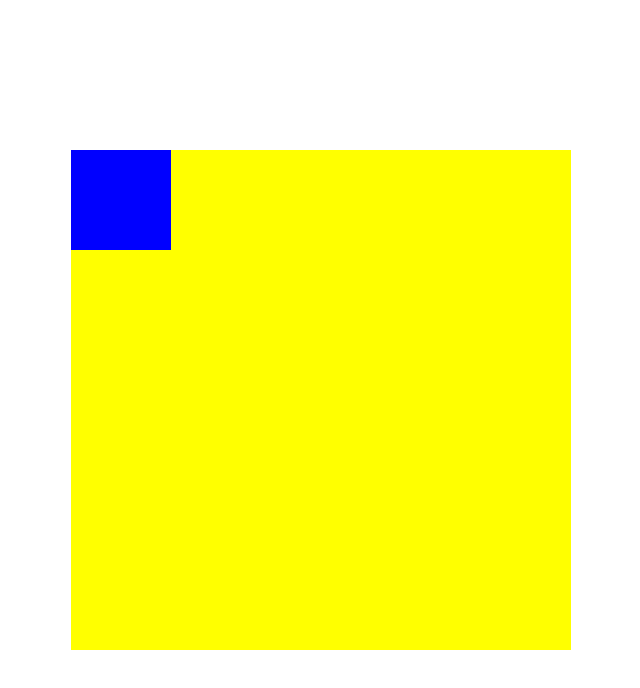
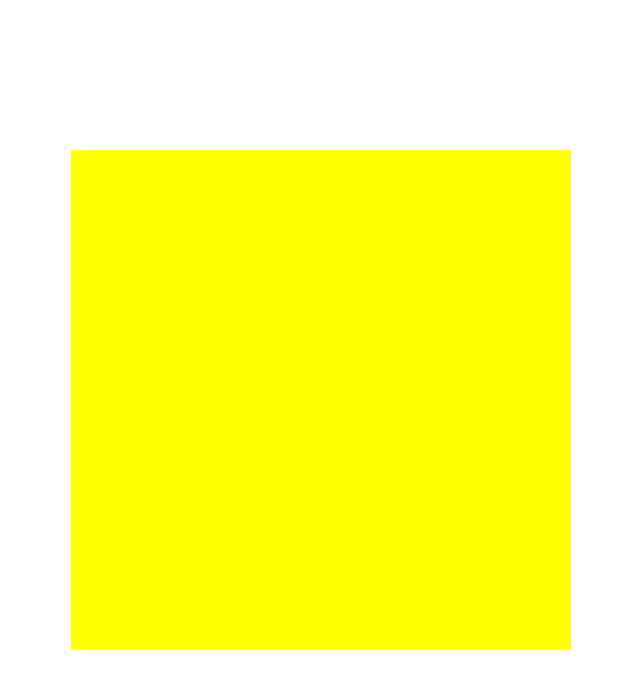
Before and after one commit to hyungmogu/simple-draggable-component, a React (Create React App) app in the folder main-typescript/: page / in a window 1280 px wide. Shown: the top 688 px of the page, without its empty margins (319-959 px from the left). Built offline with nearby package versions, Linux system fonts and the light colour scheme.

Commit message:
Convert Draggable to typescript

```diff
--- a/main-typescript/src/App.tsx
+++ b/main-typescript/src/App.tsx
@@ -1,28 +1,28 @@
 import './App.css';
 import React from  'react';
 
-import { AppProvider } from './components/Context';
+import { AppProvider, AppContextInterface } from './components/Context';
 import Draggable from './components/Draggable';
-import Box from './components/Box';
+// import Box from './components/Box';
 
 
-const App: React.FC<Constants> = () => {
-    return (
-        <AppProvider value={{
+const appContext: AppContextInterface = {
   boardWidth: '500px',
   boardHeight: '500px',
   boxWidth: '100px',
-            boxHeight: '100px'}}
-        >
+  boxHeight: '100px'
+};
+
+const App = () => (
+    <AppProvider value={appContext}>
         <main>
             <Draggable>
+                {/* <Box/>
                 <Box/>
-                    <Box/>
-                    <Box/>
+                <Box/> */}
             </Draggable>
         </main>
     </AppProvider>
 );
-}
 
 export default App;
--- a/main-typescript/src/components/Context/index.tsx
+++ b/main-typescript/src/components/Context/index.tsx
@@ -1,6 +1,6 @@
 import React from 'react';
 
-interface AppContextInterface {
+export interface AppContextInterface {
     boardWidth: string,
     boardHeight: string,
     boxWidth: string,
```
Also changed, not shown: main-typescript/src/components/Draggable/index.tsx (added, +23 -0 lines), 1 other file (tests, documents, lock files or other folders). Lines whose indentation alone changed are shown as unchanged.
